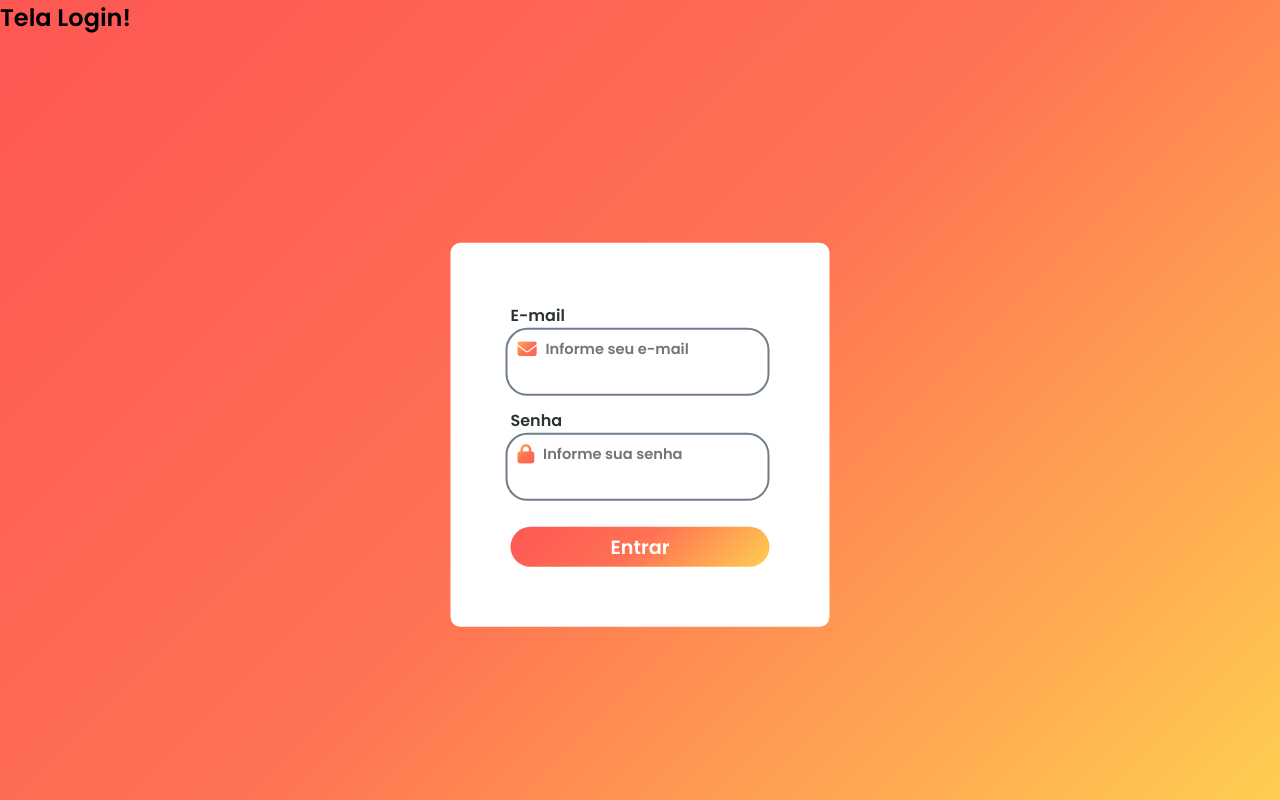
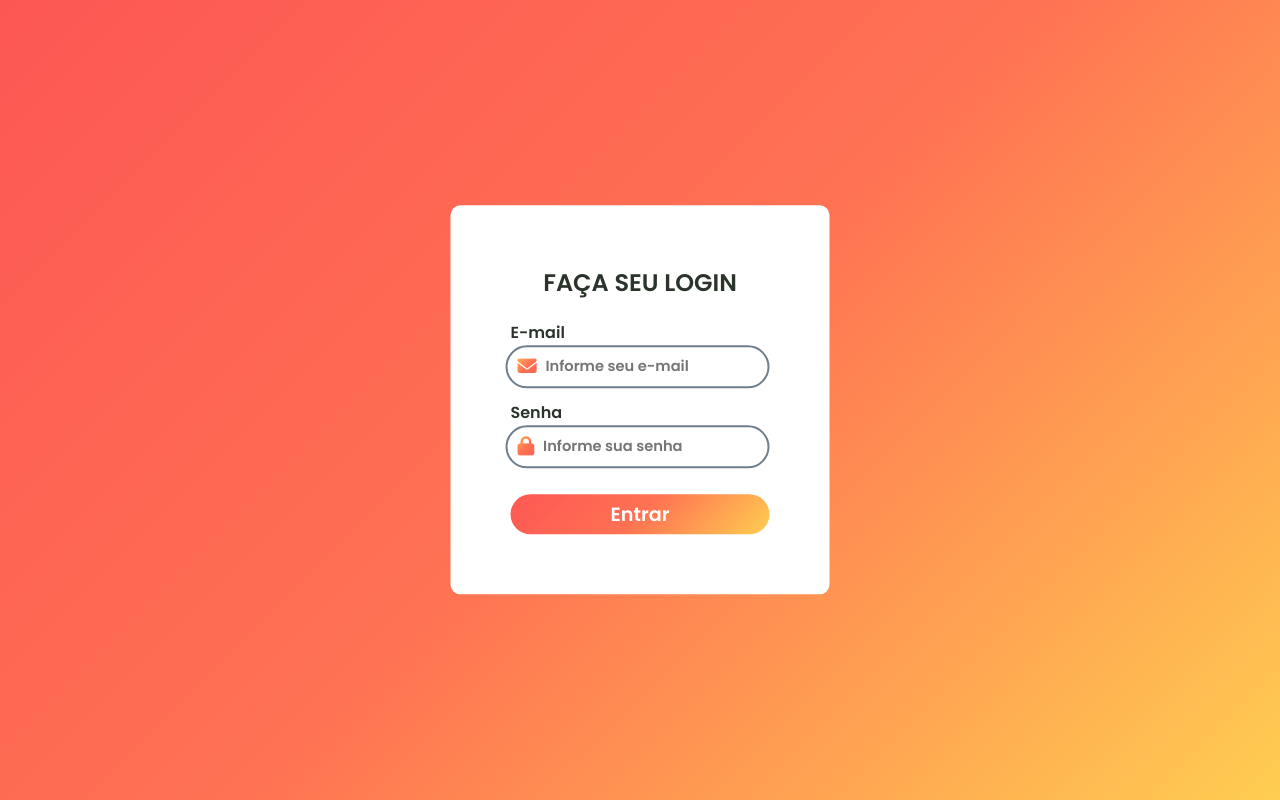
Before and after one commit to EmanoelSiilva/Autenticacao-Login, a website: page formLogin.html in a window 1280 px wide. Drawn offline with Linux system fonts and the light colour scheme.

Commit message:
adicionando css na /home

```diff
--- a/formLogin.html
+++ b/formLogin.html
@@ -9,23 +9,24 @@
     <script src="https://kit.fontawesome.com/280d7ede1c.js" crossorigin="anonymous"></script>
 </head>
 <body>
-    <h2>Tela Login!</h2>
 
     <div id="form">
+        <h2 id="title">FAÇA SEU LOGIN</h2>
         <form action="/auth/login" method="post">
             <label for="email">E-mail</label>
             <div class="input">
                 <i class="fa-solid fa-envelope"></i>
-                <input type="text" name="email" placeholder="Informe seu e-mail"><br><br>
+                <input type="text" name="email" placeholder="Informe seu e-mail">
             </div>
             <label for="password">Senha</label>
             <div class="input">
                 <i class="fa-solid fa-lock"></i>
-                <input type="password" name="password" placeholder="Informe sua senha"><br><br>
+                <input type="password" name="password" placeholder="Informe sua senha">
             </div>
 
             <div id="btn">
                 <button type="submit">Entrar</button>
+                <!-- <input type="submit" value="Enviar"> -->
             </div>
         </form>
     </div>
--- a/public/css/styles.css
+++ b/public/css/styles.css
@@ -9,6 +9,11 @@ body {
     height: 100vh;
     font-family: "Poppins", sans-serif;
     background: linear-gradient(-45deg, #ffce51, #ff7253, #fd5754);
+}
+
+h2 {
+    text-align: center;
+    margin-bottom: 20px;
 }
 
 #form {
@@ -43,6 +48,7 @@ body {
     font-size: 1.2em;
     padding: 5px;
     background: -webkit-linear-gradient(-45deg, #ffce51, #ff7253, #fd5754);
+
     -webkit-background-clip: text;
     -webkit-text-fill-color: transparent;
 }
```
Also changed, not shown: formRegister.html (+1 -1 lines), home.html (+2 -1 lines).
